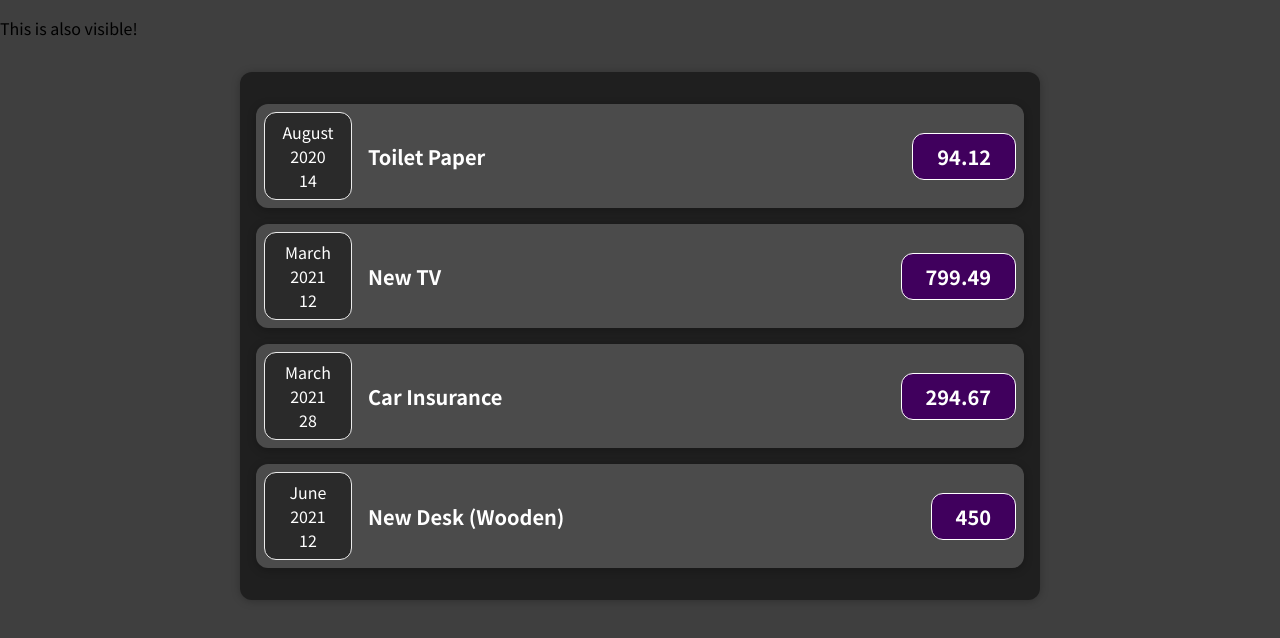
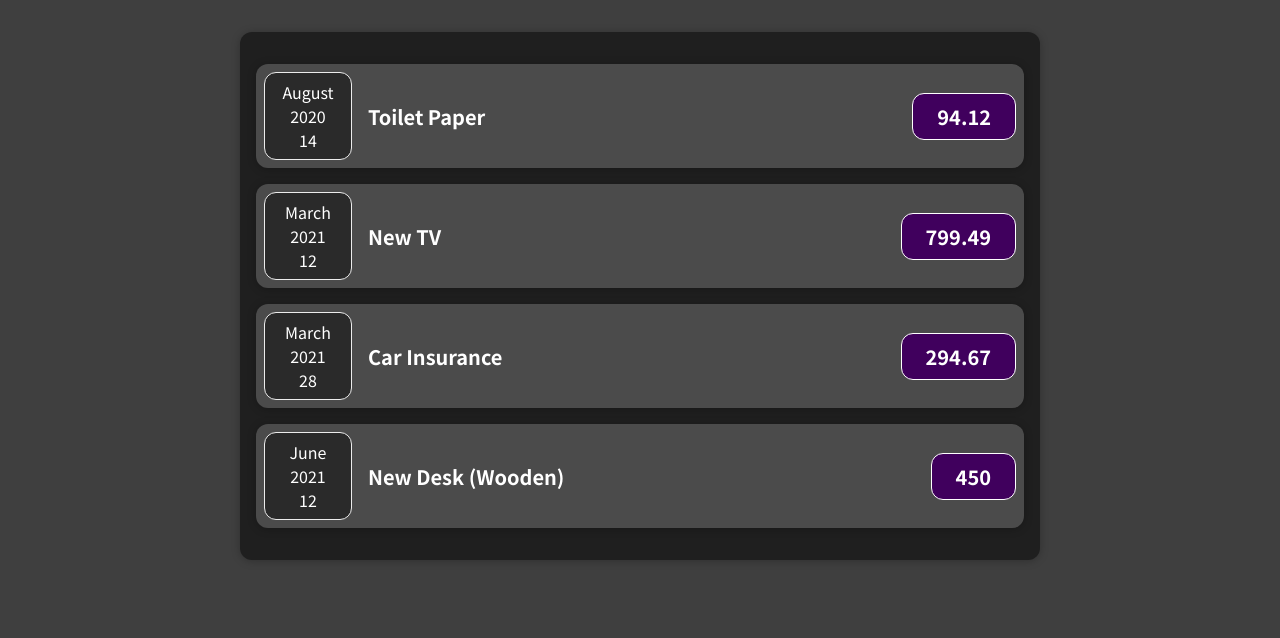
Before and after one commit to calin-buzetelu/expense-tracker, a JavaScript app: page / in a window 1280 px wide. Shown: the top 638 px of the page. Built offline with nearby package versions, Linux system fonts and the light colour scheme.

Commit message:
Add Card wrapper component

```diff
--- a/src/App.js
+++ b/src/App.js
@@ -26,9 +26,7 @@
 
   return (
     <div>
-      <p>This is also visible!</p>
       <ExpenseList expenses={expenses} />
-
     </div>
   );
 }
--- /dev/null
+++ b/src/components/Card.css
@@ -0,0 +1,4 @@
+.card {
+    border-radius: 12px;
+    box-shadow: 0 1px 8px rgba(0, 0, 0, 0.25);
+}
--- /dev/null
+++ b/src/components/Card.js
@@ -0,0 +1,10 @@
+import './Card.css'
+
+function Card(props) {
+    const classes = 'card ' + props.className;
+    return (
+        <div className={classes}>{props.children}</div>
+    );
+}
+
+export default Card;
--- a/src/components/ExpenseItem.css
+++ b/src/components/ExpenseItem.css
@@ -2,10 +2,8 @@
   display: flex;
   justify-content: space-between;
   align-items: center;
-  box-shadow: 0 2px 8px rgba(0, 0, 0, 0.25);
   padding: 0.5rem;
   margin: 1rem 0;
-  border-radius: 12px;
   background-color: #4b4b4b;
 }
 
--- a/src/components/ExpenseItem.js
+++ b/src/components/ExpenseItem.js
@@ -1,15 +1,16 @@
+import Card from './Card';
 import ExpenseDate from './ExpenseDate';
 import './ExpenseItem.css';
 
 function ExpenseItem(props) {
     return (
-        <div className='expense-item'>
+        <Card className='expense-item'>
             <ExpenseDate date={props.date} />
             <div className='expense-item__description'>
                 <h2>{props.title}</h2>
                 <div className='expense-item__price'>{props.amount}</div>
             </div>
-        </div >
+        </Card >
     );
 }
 
--- a/src/components/ExpenseList.css
+++ b/src/components/ExpenseList.css
@@ -4,6 +4,4 @@
     margin: 2rem auto;
     width: 50rem;
     max-width: 95%;
-    border-radius: 12px;
-    box-shadow: 0 1px 8px rgba(0, 0, 0, 0.25);
 }
--- a/src/components/ExpenseList.js
+++ b/src/components/ExpenseList.js
@@ -1,14 +1,15 @@
+import Card from "./Card";
 import ExpenseItem from "./ExpenseItem";
 import './ExpenseList.css';
 
 function ExpenseList(props) {
     return (
-        <div className="expenses">
+        <Card className="expenses">
             <ExpenseItem title={props.expenses[0].title} amount={props.expenses[0].amount} date={props.expenses[0].date} />
             <ExpenseItem title={props.expenses[1].title} amount={props.expenses[1].amount} date={props.expenses[1].date} />
             <ExpenseItem title={props.expenses[2].title} amount={props.expenses[2].amount} date={props.expenses[2].date} />
             <ExpenseItem title={props.expenses[3].title} amount={props.expenses[3].amount} date={props.expenses[3].date} />
-        </div >
+        </Card >
     );
 }
 
```
